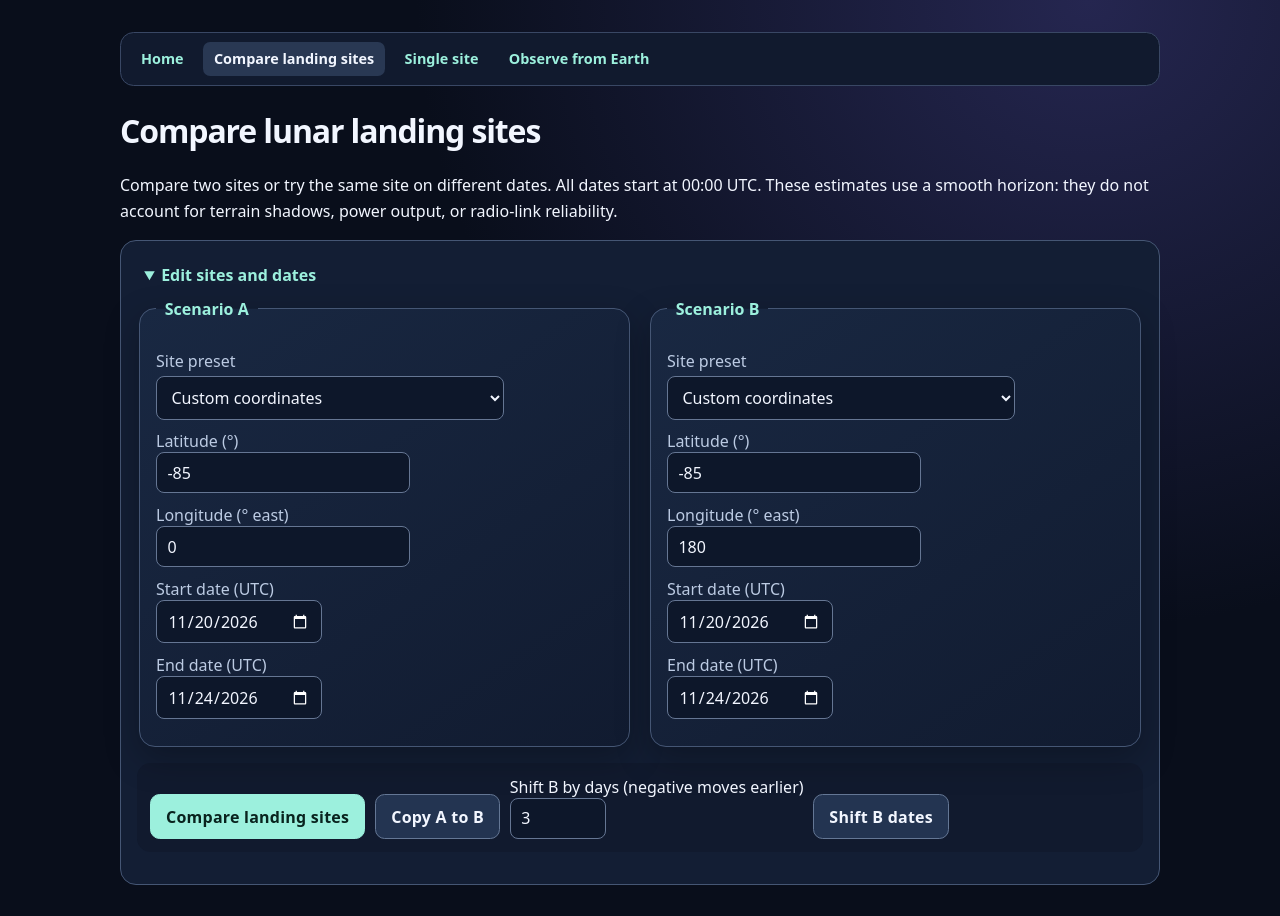
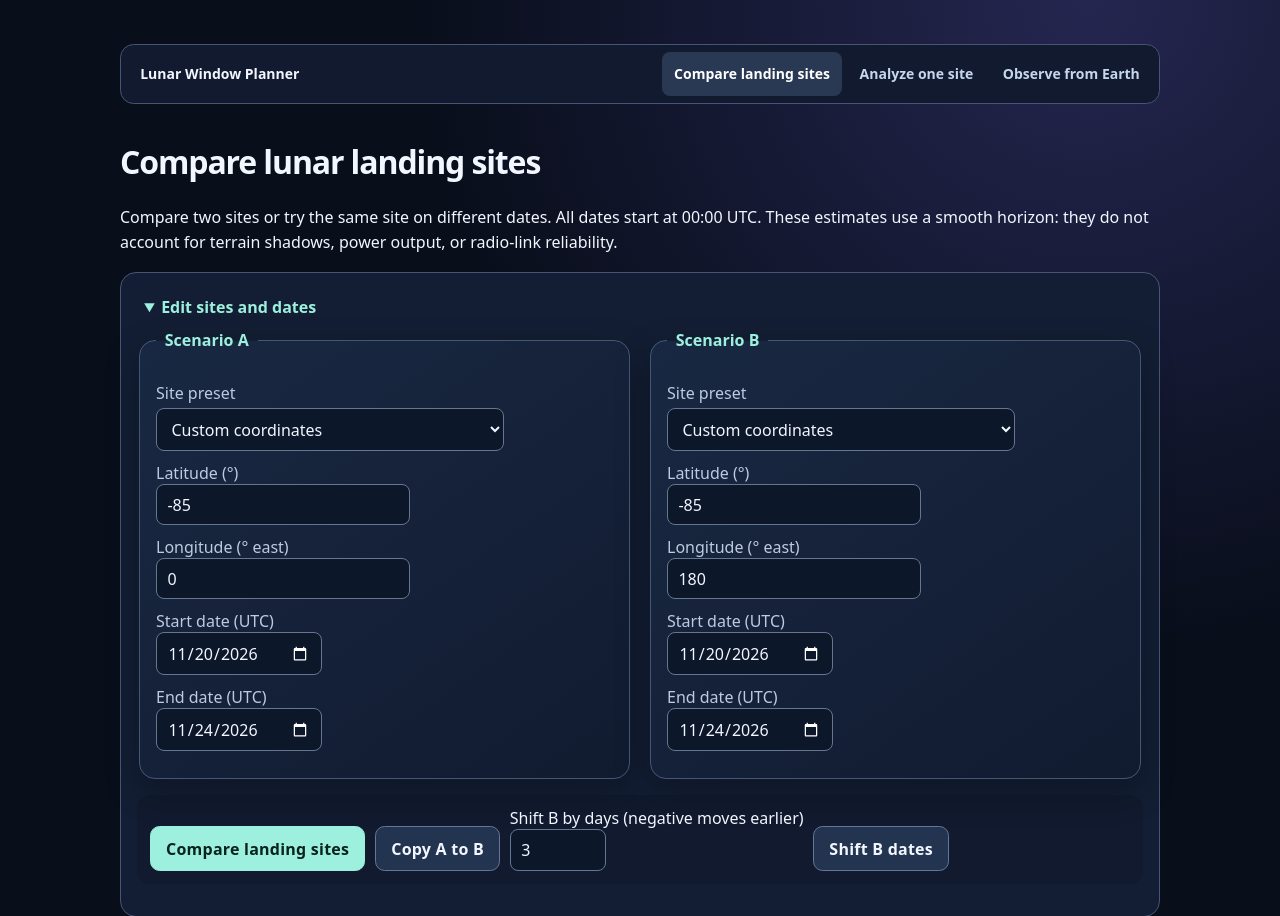
Before and after one commit to ullasds007-hub/lunar-window-planner, a Python web app: template app/templates/compare.html in a window 1280 px wide. Shown: the top 916 px of the page. Run offline with Jinja, Linux system fonts and the light colour scheme; the template is opened without the code that fills it, so the values that code supplies are empty.

Commit message:
Connect app/templates/compare.html to the packaged planner

```diff
--- a/app/templates/compare.html
+++ b/app/templates/compare.html
@@ -1,7 +1,8 @@
 <!doctype html>
 <html lang="en"><meta charset="utf-8"><meta name="viewport" content="width=device-width,initial-scale=1"><title>Lunar scenario comparison</title>
 <link rel="stylesheet" href="./assets/compare.css">
-<main><nav class="tool-nav" aria-label="Planner tools"><a href="/">Home</a><a href="/lunar-surface/compare" aria-current="page">Compare landing sites</a><a href="/lunar-surface/">Single site</a><a href="/earth">Observe from Earth</a></nav><h1>Compare lunar landing sites</h1>
+<link rel="stylesheet" href="/lunar-surface/assets/planner.css">
+<main><header class="planner-header"><nav class="planner-nav" aria-label="Planner tools"><a class="planner-brand" href="/">Lunar Window Planner</a><a href="/lunar-surface/compare" aria-current="page">Compare landing sites</a><a href="/lunar-surface/">Analyze one site</a><a href="/earth">Observe from Earth</a></nav></header><h1>Compare lunar landing sites</h1>
 <p>Compare two sites or try the same site on different dates. All dates start at 00:00 UTC. These estimates use a smooth horizon: they do not account for terrain shadows, power output, or radio-link reliability.</p>
 <details id="scenario-editor" open><summary>Edit sites and dates</summary><form id="form"><div class="grid" id="inputs"></div><div class="compare-actions"><button>Compare landing sites</button> <button type="button" id="copy">Copy A to B</button>
 <label>Shift B by days (negative moves earlier)<input id="shift-days" type="number" step="1" value="3"></label>
```
